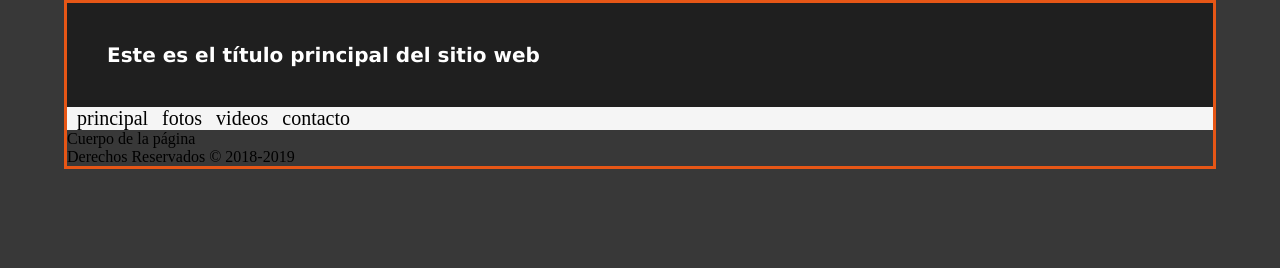
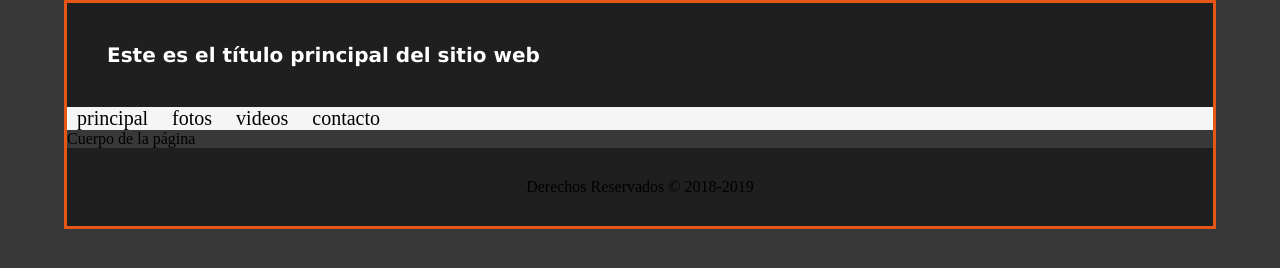
Before and after one commit to Arqui9897/HolaGit, a plain HTML site: page index.html in a window 1280 px wide. Drawn offline with Linux system fonts and the light colour scheme.

Commit message:
finfooter

```diff
--- a/css/estilo.css
+++ b/css/estilo.css
@@ -32,9 +32,16 @@ background-color: whitesmoke;
   list-style: none;
   font-size: 20px;
   padding-left: 10px;
+  padding-right: 10px;
 
 }
 li:hover{
   background-color: #E65616;
   color: white;
 }
+
+#pie{
+  text-align: center;
+  background-color: #1F1F1F;
+  padding: 30px;
+}
```
